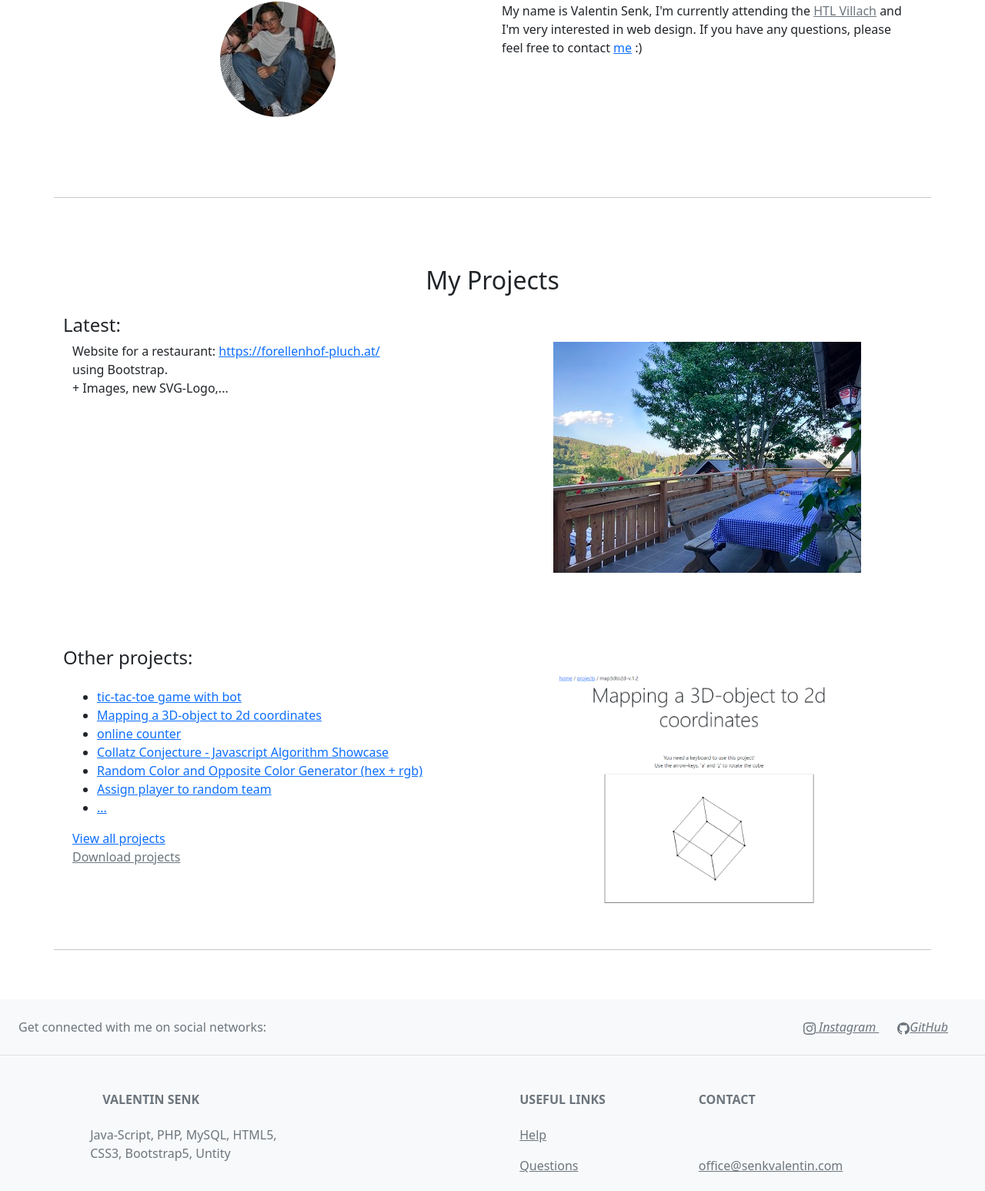
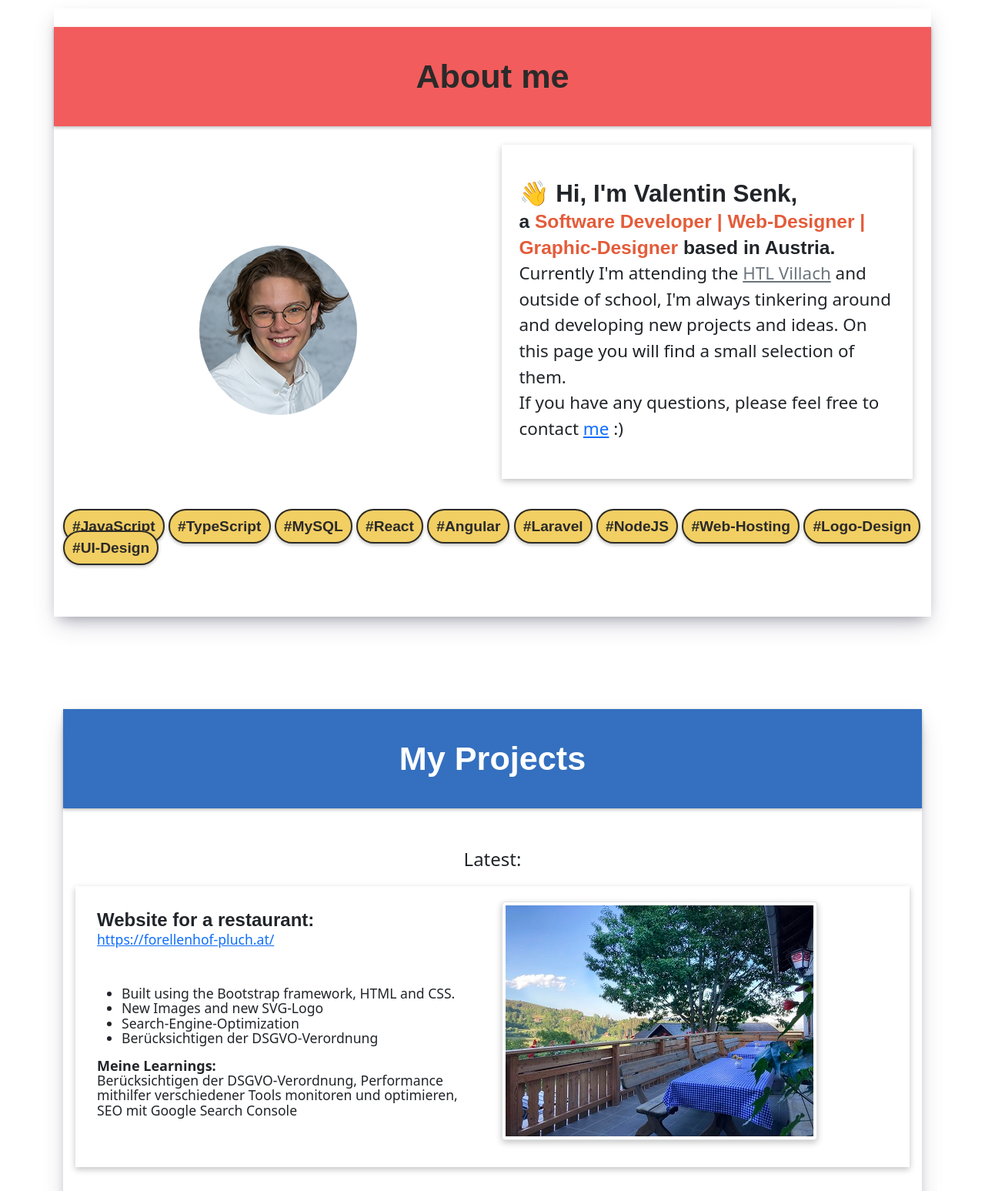
Before and after one commit to senkvalentin/personal_page, a plain HTML site: page html/index.html in a window 1280 px wide. Shown: the part 1253-2800 px from the top of the page at 77% size. Drawn offline with nearby package versions, Linux system fonts and the light colour scheme.

Commit message:
fresh look for the website

```diff
--- a/html/css/style.css
+++ b/html/css/style.css
@@ -15,11 +15,31 @@ html, body {
 }
 
 .highlightName {
-    color: #3470BF;
+    color: #e45c3a;
 }
 
 .box{
-    background-color: #F2F2F2;
+    padding: 1em;
+    padding-top: 1em;
+    padding-bottom: 2em;
+    background-color: #ffffff;
+    box-shadow: rgba(0, 0, 0, 0.24) 0px 3px 8px;
+}
+
+.cardText{
+    padding: 1em;
+}
+
+.cardImg{
+    box-shadow: rgba(0, 0, 0, 0.24) 0px 3px 8px;
+}
+
+.cardTitle {
+
+    font-family: Arial, Helvetica, sans-serif;
+    font-weight: bolder;
+    font-size: 150%;
+    line-height: 100%;
 }
 
 .headerLink {
@@ -30,3 +50,120 @@ html, body {
     color: #5f5959;
     text-decoration: none;
 }
+
+.subHeadingCard {
+    font-weight: bold;
+    font-size: large;
+}
+
+.subHeadingSite {
+    font-family: Arial, Helvetica, sans-serif;
+    font-weight: bolder;
+    font-size: 270%;
+    line-height: 100%;
+    padding: 1em;
+    color: rgb(43, 42, 42);
+    border-color: rgb(44, 44, 43);
+    box-shadow: rgba(0, 0, 0, 0.24) 0px 2px 4px;
+}
+
+.aboutTextTitle1{
+    font-family: Arial, Helvetica, sans-serif;
+    font-weight: bolder;
+    font-size: 140%;
+    line-height: 100%;
+}
+.aboutTextTitle2{
+    font-family: Arial, Helvetica, sans-serif;
+    font-weight: bolder;
+    font-size: 110%;
+    line-height: 100%;
+}
+
+
+.cardParagraph {
+    font-weight:normal;
+    font-size: 110%;
+    line-height: 110%;
+}
+
+.cardHyperlink {
+    font-weight:normal;
+    font-size: 110%;
+    line-height: 110%;
+}
+
+.hashtagList{
+    font-family: Arial, Helvetica, sans-serif;
+    font-weight: bolder;
+    font-size: 120%;
+    padding-bottom: 3em;
+    width: 100%;
+    margin-left: auto;
+    margin-right: auto;
+}
+
+.hashtag {
+    padding: 10px;
+    background-color: #F2CF63;
+    color: rgb(43, 42, 42);
+    border-style: solid;
+    border-width: 2px;
+    border-radius: 30px;
+    border-color: rgb(44, 44, 43);
+    box-shadow: rgba(0, 0, 0, 0.24) 0px 2px 4px;
+}
+
+.textAboutMe {
+    font-size: 140%;
+}
+
+.containerElement {
+    background-color: #ffffff;
+    box-shadow: rgba(50, 50, 93, 0.25) 0px 13px 27px -5px, rgba(0, 0, 0, 0.3) 0px 8px 16px -8px;
+}
+
+.parallax {
+    background-attachment: fixed;
+    background-position: center -50%;
+    background-repeat: no-repeat;
+    background-size: cover;
+    position: relative;
+}
+
+.headerTitle {
+    top: 50%;
+    left: 50%;
+}
+
+.headerLink {
+    text-decoration: none;
+    font-size: 1.5rem;
+}
+
+
+.projectBox {
+    padding: 1em;
+    padding-top: 1em;
+    padding-bottom: 2em;
+}
+
+.projectSubheading {
+    padding: .5em;
+}
+
+.hashtag:hover {
+    cursor: pointer;
+}
+
+.nav-link:hover {
+    background-color: #3470BF;
+}
+
+.nav-link {
+
+    font-family: Arial, Helvetica, sans-serif;
+    font-weight: bolder;
+    font-size: 150%;
+    line-height: 100%;
+}
--- a/html/html/cube-unity.html
+++ b/html/html/cube-unity.html
@@ -11,7 +11,7 @@
     <script src="https://code.jquery.com/jquery-latest.js"></script>
     <script src="https://cdn.jsdelivr.net/npm/bootstrap@5.0.1/dist/js/bootstrap.bundle.min.js" integrity="sha384-gtEjrD/SeCtmISkJkNUaaKMoLD0//ElJ19smozuHV6z3Iehds+3Ulb9Bn9Plx0x4" crossorigin="anonymous"></script>
     <link rel="stylesheet" href="../css/cube.css">
-    <link rel="shortcut icon" href="/img/logo - title 50x50 px.jpeg">
+<link rel="shortcut icon" href="/img/icon.png">
     <title>CUBE</title>
   </head>
   <body>
@@ -19,7 +19,7 @@
       <div class="container">
           <div class="row"><nav class="navbar fixed-top navbar navbar-expand-lg navbar-light bg-light">
             <div class="container-fluid">
-              <a class="navbar-brand" href="/"><img src="/img/Dimensionen einstellen 50x50 px.png" alt="">
+              <a class="navbar-brand" href="/"><img src="/img/logo.png" alt="">
                 </a>
               <button class="navbar-toggler" type="button" data-bs-toggle="collapse" data-bs-target="#navbarSupportedContent" aria-controls="navbarSupportedContent" aria-expanded="false" aria-label="Toggle navigation">
                 <span class="navbar-toggler-icon"></span>
@@ -136,7 +136,7 @@
               <i class="fas fa-gem me-3"></i>Valentin Senk
             </h6>
             <p>
-              Java-Script, PHP, MySQL, HTML5, CSS3, Bootstrap5, Untity
+              JavaScript, PHP, MySQL, HTML5, CSS3, Bootstrap5, Angular, React, UI-Design
             </p>
           </div>
           <!-- Grid column -->
--- a/html/index.html
+++ b/html/index.html
@@ -16,10 +16,18 @@
     $(e.target).closest('.navbar').find('.navbar-collapse').collapse('toggle')
   })
 })
+
+$(document).ready(function() {
+    $(window).scroll(function() {
+        let scrollTop = $(this).scrollTop();
+        $('.parallax').css('background-position', 'center ' + -(scrollTop / 4) + 'px');
+    });
+});
+
     </script>
     <script src="https://cdn.jsdelivr.net/npm/bootstrap@5.0.1/dist/js/bootstrap.bundle.min.js" integrity="sha384-gtEjrD/SeCtmISkJkNUaaKMoLD0//ElJ19smozuHV6z3Iehds+3Ulb9Bn9Plx0x4" crossorigin="anonymous"></script>
     <link href="https://cdn.jsdelivr.net/npm/bootstrap@5.0.2/dist/css/bootstrap.min.css" rel="stylesheet" integrity="sha384-EVSTQN3/azprG1Anm3QDgpJLIm9Nao0Yz1ztcQTwFspd3yD65VohhpuuCOmLASjC" crossorigin="anonymous">
-    <link rel="shortcut icon" href="./img/logo - title 50x50 px.jpeg">
+    <link rel="shortcut icon" href="./img/icon.png">
     <title>Valentin Senk</title>
   </head>
   <body>
@@ -28,7 +36,7 @@
           <div class="row">
             <nav class="navbar fixed-top navbar navbar-expand-lg navbar-light bg-light">
             <div class="container-fluid">
-              <a class="navbar-brand" href="/"><img src="./img/Dimensionen einstellen 50x50 px.png" alt="">
+              <a class="navbar-brand" href="/"><img src="./img/logo.png" alt="">
                 </a>
               <button class="navbar-toggler" type="button" data-bs-toggle="collapse" data-bs-target="#navbarSupportedContent" aria-controls="navbarSupportedContent" aria-expanded = "false" aria-label="Toggle navigation">
                 <span class="navbar-toggler-icon"></span>
@@ -49,76 +57,118 @@
               </div>
             </div>
           </nav></div>
-          <div class="row py-5">
+          <div class="row py-5" style="margin-top: 6em;">
         </div>
-          <div class="row py-5 parallax">
-            <p class="headerTitle" id="header">Hi, my name is <span class="highlightName"> Valentin Senk </span> <br>I design and develop.</p>
-            <a href="#projectsList" class="headerLink">Let me show You...</a>
-              <img src="./img/lion-6476494.png" alt="" srcset="" class="">
-            </div>
+        <div class="row py-5 parallax" style="background-image: url('./img/bg-img.png');">
+          <p class="headerTitle" id="header">HI, MY NAME IS <span class="highlightName"> VALENTIN SENK.</span> <br>I DESIGN AND DEVELOP.</p>
+          <a href="#projectsList" class="headerLink">Let me show You...</a>
+          <img src="./img/lion-6476494.png" alt="" srcset="" class="">
+      </div>
+
             <div id="aboutMe" class="text-box">
               <div class="row py-5">
-                <hr class="mt-2 mb-3"/>
             </div>
-            <div class="row">
-                <h2 class="h1-responsive font-weight-bold text-center my-4">About me</h2>
-            </div>
+            <div class="row containerElement">
+                <h2 class="text-center my-4 subHeadingSite" style="
+                background-color: #F25C5C;">About me</h2>
                 <div class="row mx-auto">
-                    <div class="col"><img src="img/290809773_726749315278100_6724925317801543196_n.jpg" alt="" class="rounded-circle mx-auto d-block py-5"></div>
+                    <div class="col d-flex justify-content-center align-items-center"><img src="img/me.png" alt="" class="rounded-circle mx-auto d-block py-5"></div>
                     <div class="col-sm">
-                        <p class="w-responsive mx-auto mb-5 py-5">
-                         My name is Valentin Senk, I'm currently attending the <a href="https://www.htl-villach.at/" class="link-secondary" target="blank">HTL Villach</a> and I'm very interested in web design.
-                        If you have any questions, please feel free to contact  <a href="mailto:q@senkvalentin.com/">me</a> :)
+                        <p class="w-responsive mx-auto mb-5 py-5 textAboutMe box">
+                          <span class="aboutTextTitle1">
+                        👋 Hi, I'm Valentin Senk,  </span> <br> <span class="aboutTextTitle2">a  <span class="highlightName">Software Developer | Web-Designer | Graphic-Designer </span>
+                        based in Austria. </span><br>
+                        Currently I'm attending the <a href="https://www.htl-villach.at/" class="link-secondary" target="blank">HTL Villach</a> and outside of school,
+                        I'm always tinkering around and developing new projects and ideas.
+                        On this page you will find a small selection of them.
+                       <br>	If you have any questions, please feel free to contact  <a href="mailto:q@senkvalentin.com/">me</a> :)
 
                         </p></div>
             </div>
+            <div class="hashtagList">
+              <p>
+                <span class="hashtag">#JavaScript</span>
+                <span class="hashtag">#TypeScript</span>
+                <span class="hashtag">#MySQL</span>
+                <span class="hashtag">#React</span>
+                <span class="hashtag">#Angular</span>
+                <span class="hashtag">#Laravel</span>
+                <span class="hashtag">#NodeJS</span>
+                <span class="hashtag">#Web-Hosting</span>
+                <span class="hashtag">#Logo-Design</span>
+                <span class="hashtag">#UI-Design</span>
+              </p>
+            </div>
+          </div>
+
           </div>
           <div id="projectsList">
-            <div class="row py-5">
-                <hr class="mt-2 mb-3"/>
+            <div class="row py-5"></div>
+
+            <div class="containerElement">
+                <h2 class="text-center my-4 subHeadingSite" style="background-color: #3470BF; color: white;">My Projects</h2>
+                <div class="projectBox">
+                <div class="row">
+                    <h4 class="h1-responsive text-center font-weight-bold projectSubheading">Latest:</h4>
+                </div>
+
+                <div class="row mx-auto box" >
+                    <div class="col-sm cardText">
+                        <p class="w-responsive mx-auto mb-5">
+                            <span class="cardTitle"> Website for a restaurant: </span> <br>
+                            <a href="https://forellenhof-pluch.at/" class="cardHyperlink">https://forellenhof-pluch.at/</a>
+                            <div class="cardParagraph">
+                                <ul>
+                                    <li> Built using the Bootstrap framework, HTML and CSS.</li>
+                                    <li>New Images and new SVG-Logo</li>
+                                    <li>Search-Engine-Optimization</li>
+                                    <li>Berücksichtigen der DSGVO-Verordnung</li>
+                                </ul>
+                                <span class="subHeadingCard">Meine Learnings:</span><br>
+                                Berücksichtigen der DSGVO-Verordnung, Performance mithilfer verschiedener Tools monitoren und optimieren, SEO mit Google Search Console
+                            </div>
+                        </p>
+                    </div>
+
+                    <div class="col-sm justify-content-center align-self-center">
+                        <img class="cardImg img-thumbnail" src="img/final_terasse-1120.jpg" alt="" class=" mx-auto d-block">
+                    </div>
+                </div>
+
+                <div class="row py-5"></div>
+
+                <div class="row">
+                    <h4 class="h1-responsive text-center font-weight-bold projectSubheading">View my other projects:</h4>
+                </div>
+
+                <div class="row mx-auto box">
+                    <div class="col-sm">
+                        <p class="w-responsive mx-auto cardParagraph">
+                            <span class="cardTitle"> A collection of my most recent projects:</span>
+                            <ul>
+                                <li><a href="/projects/tic-tac-toe/tic-index.html" class="cardHyperlink">tic-tac-toe game with bot</a></li>
+                                <li><a href="/projects/map3dto2d/map3d-index.html" class="cardHyperlink">Mapping a 3D-object to 2d coordinates</a></li>
+                                <li><a href="/projects/counter/index.html" class="cardHyperlink">online counter</a></li>
+                                <li><a href="/projects/collatzconjecture/collatz.html" class="cardHyperlink">Collatz Conjecture - Javascript Algorithm Showcase</a></li>
+                                <li><a href="/projects/randomColor/index.html" class="cardHyperlink">Random Color and Opposite Color Generator (hex + rgb)</a></li>
+                                <li><a href="/projects/random%20team/randTeam-index.html" class="cardHyperlink">Assign player to random team</a></li>
+                                <li><a href="html/projectPreview.html" class="cardHyperlink">...</a></li>
+                            </ul>
+                            <a href="html/projectPreview.html" class="link-primary cardHyperlink">View all projects</a> <br>
+                            <a href="html/downloadProjects.html" class="link-secondary cardHyperlink">Download projects</a>
+                        </p>
+                    </div>
+
+                    <div class="col-sm justify-content-center align-self-center">
+                        <img src="img/map2d3d-img.PNG" alt="" class="cardImg img-thumbnail">
+                    </div>
+                </div>
+              </div>
             </div>
-            <div class="">
-                <h2 class="h1-responsive font-weight-bold text-center my-4">My Projects</h2>
-                <div class="row">
-                    <h4 class="h1-responsive font-weight-bold">Latest:</h4>
-                </div>
-                    <div class="row mx-auto">
-                        <div class="col">
-                            <p class="w-responsive mx-auto mb-5">
-                                Website for a restaurant: <a href="https://forellenhof-pluch.at/">https://forellenhof-pluch.at/</a> <br>
-                                using Bootstrap.
-                                <br> + Images, new SVG-Logo,...
-                            </p></div>
-
-                        <div class="col"><img src="img/final_terasse-1120.jpg" alt="" class=" mx-auto d-block"></div>
-                </div>
-                <div class="row" >
-                    <h4 class="h1-responsive font-weight-bold" style="padding-top: 4em;">Other projects:</h4>
-                </div>
-                    <div class="row mx-auto">
-                        <div class="col">
-                            <p class="w-responsive mx-auto">
-                                <ul>
-                                    <li> <a href="/projects/tic-tac-toe/tic-index.html">tic-tac-toe game with bot</a></li>
-                                    <li> <a href="/projects/map3dto2d/map3d-index.html"> <a href="">Mapping a 3D-object to 2d coordinates</a></a></li>
-                                    <li><a href="/projects/counter/index.html">online counter</a></li>
-                                    <li><a href="/projects/collatzconjecture/collatz.html">Collatz Conjecture - Javascript Algorithm Showcase</a></li>
-                                    <li><a href="/projects/randomColor/index.html">Random Color and Opposite Color Generator (hex + rgb)</a></li>
-                                    <li><a href="http://127.0.0.1:5500/projects/random%20team/randTeam-index.html">Assign player to random team</a></li>
-                                    <li><a href="html/projectPreview.html">...</a></li>
-                                </ul>
-                                <a href="html/projectPreview.html" class="link-primary">View all projects</a> <br>
-                        <a href="html/downloadProjects.html" class="link-secondary">Download projects</a>
+        </div>
 
 
-                            </p></div>
-
-                        <div class="col"><img src="img/map2d3d-img.PNG" alt="" class=" mx-auto d-block" height="300px"></div>
-                </div>
-          </div>
-
             <div class="row py-5">
-              <hr class="mt-2 mb-3"/>
           </div>
     </div>
   </div>
@@ -174,7 +224,7 @@
               <i class="fas fa-gem me-3"></i>Valentin Senk
             </h6>
             <p>
-              Java-Script, PHP, MySQL, HTML5, CSS3, Bootstrap5, Untity
+              JavaScript, PHP, MySQL, HTML5, CSS3, Bootstrap5, Angular, React, UI-Design
             </p>
           </div>
           <!-- Grid column -->
```
Also changed, not shown: html/html/downloadProjects.html (+3 -3 lines), html/html/projectPreview.html (+3 -3 lines), html/html/shrek-unity.html (+3 -3 lines), html/img/bg-img.jpg (added), html/img/bg-img.png (added), html/img/bg-img_2.png (added), html/img/icon.jpeg (added), html/img/icon.png (added), html/img/logo.png (added), html/img/me.png (added).
